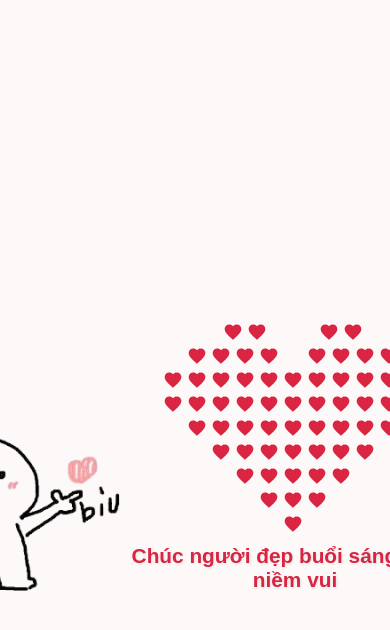
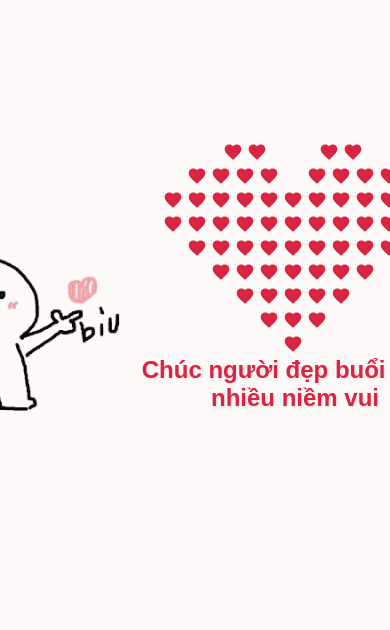
Before and after one commit to tqbinhhh/tinh-yeu., a plain HTML site: page index.html in a window 390 px wide. Shown: the top 630 px of the page. Drawn offline with Linux system fonts and the light colour scheme.

Commit message:
Update style.css

```diff
--- a/style.css
+++ b/style.css
@@ -140,9 +140,27 @@ body {
     }
 }
 
-/* CSS CHO RESPONSIVE */
+/* === PHẦN CSS RESPONSIVE ĐÃ CẢI TIẾN === */
+
+/* Cho màn hình máy tính bảng và điện thoại lớn */
 @media (max-width: 650px) {
+    body {
+        /* Căn các mục lên trên để tránh bị cắt xén */
+        align-items: flex-start;
+        padding-top: 5vh;
+    }
     .scene {
+        /* Thu nhỏ toàn bộ scene để vừa với chiều rộng màn hình */
         transform: scale(calc(100vw / 650));
+        /* Đặt gốc biến đổi ở trên cùng để scene co lại về phía trên */
+        transform-origin: center top;
     }
 }
+
+/* Cho màn hình điện thoại rất nhỏ */
+@media (max-width: 480px) {
+    .greeting-text {
+        /* Phóng to cỡ chữ gốc một chút, để khi bị thu nhỏ lại vẫn dễ đọc */
+        font-size: 1.5em;
+    }
+}
```
